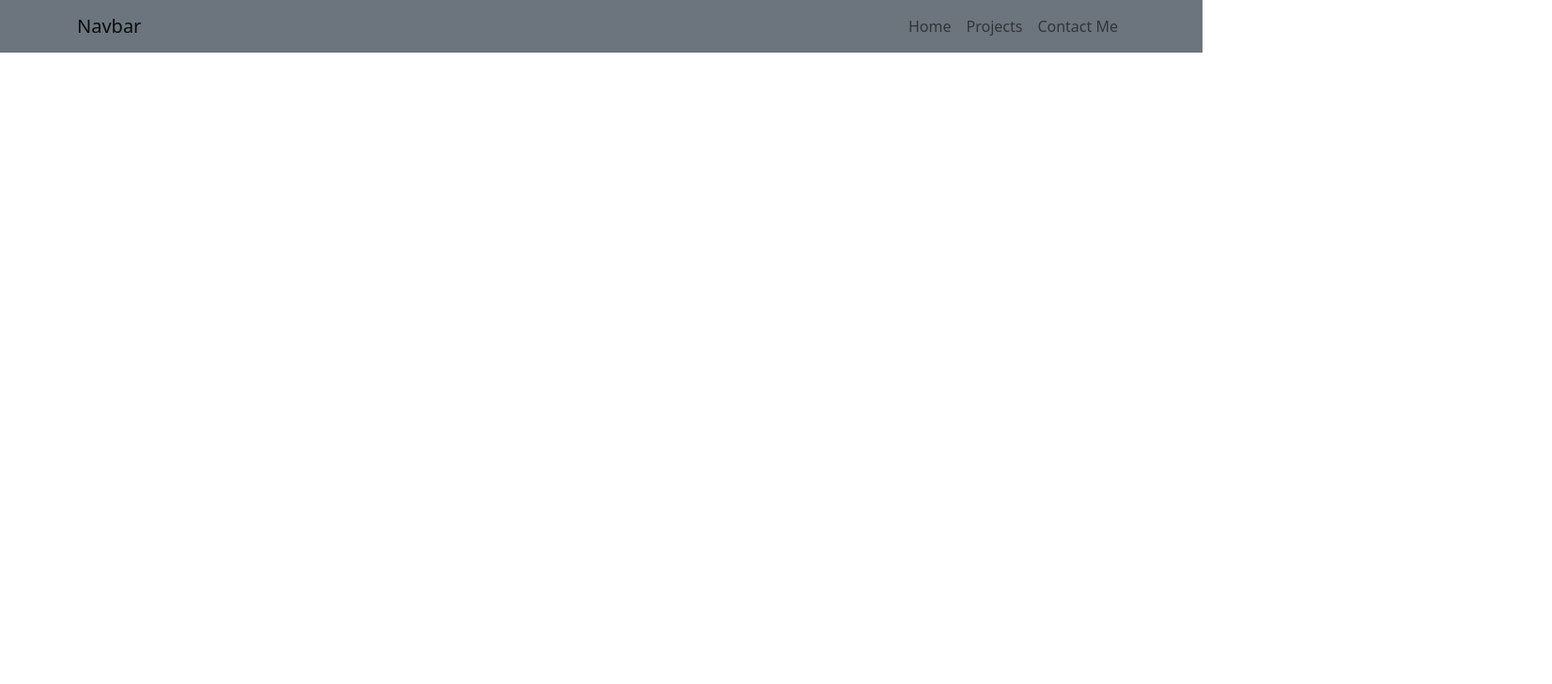
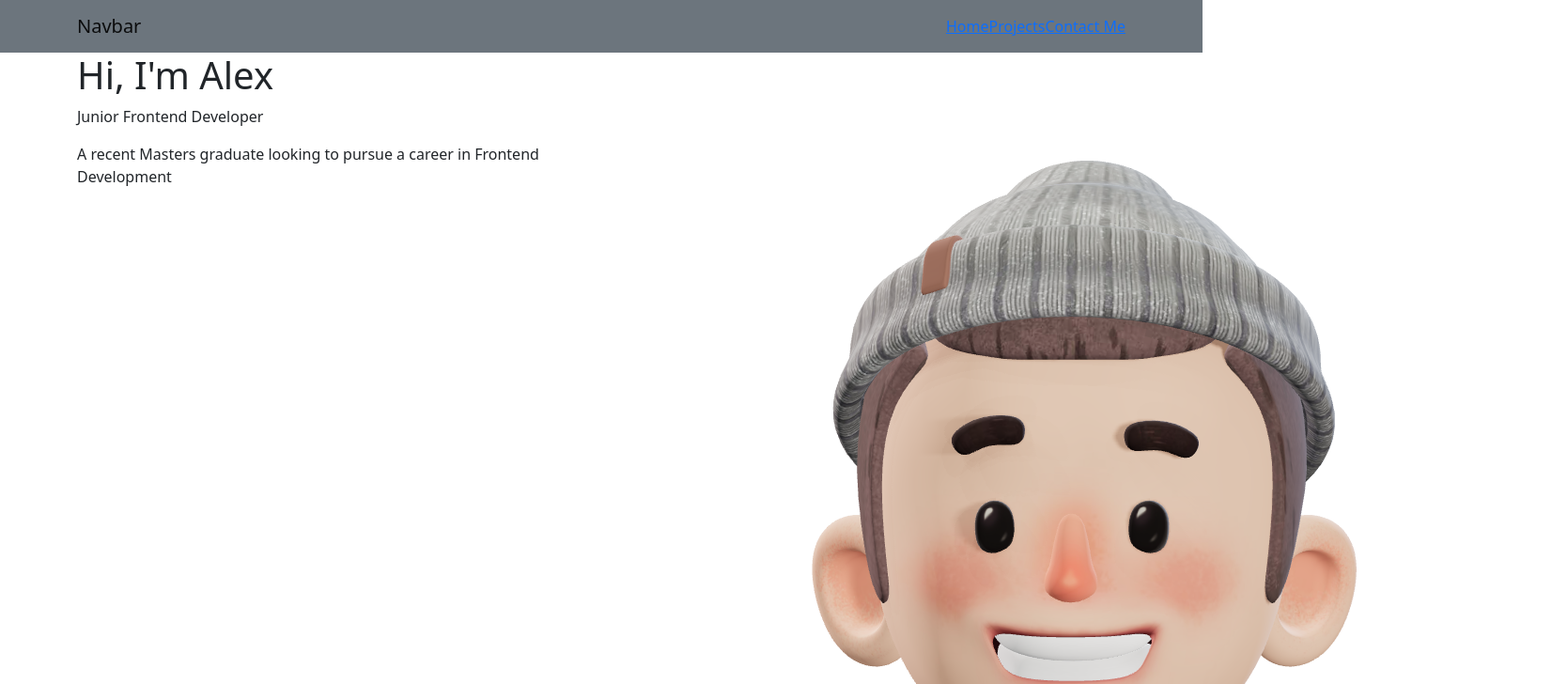
Before and after one commit to AlexAins/React-Portfolio, a React (Create React App) app: page / in a window 1280 px wide. Shown: the top 728 px of the page at 94% size, 1652 px wide, since content can reach past the window. Built offline with nearby package versions, Linux system fonts and the light colour scheme.

Commit message:
Fixed refresh issue on deployed app, chaning to HashRouter

```diff
--- a/src/App.js
+++ b/src/App.js
@@ -1,5 +1,5 @@
 import React from 'react';
-import { BrowserRouter as Router, Route, Routes } from 'react-router-dom';
+import { HashRouter as Router, Route, Routes } from 'react-router-dom';
 import Header from './components/Header';
 import Home from './components/Home/Home';
 import Contact from './components/Contact/Contact';
@@ -12,10 +12,10 @@
     <Router>
       <div>
         <Header />
-        <Routes basename="react-portfolio">
-          <Route path="/react-portfolio" element={<Home />} />
-          <Route path="/react-portfolio/projects" element={<Portfolio />} />
-          <Route path="/react-portfolio/contact" element={<Contact />} />
+        <Routes>
+          <Route path="/" element={<Home />} />
+          <Route exact path="/projects" element={<Portfolio />} />
+          <Route exact path="/contact" element={<Contact />} />
         </Routes>
       </div>
     </Router>
--- a/src/components/NavTabs.js
+++ b/src/components/NavTabs.js
@@ -1,39 +1,23 @@
 import React from 'react';
-import { NavLink } from 'react-router-dom';
+import { Link } from 'react-router-dom';
 
 function NavTabs() {
   return (
     <ul className="navbar-nav ms-auto">
       <li className="nav-item">
-        <NavLink
-          to="/react-portfolio"
-          end
-          className={({ isActive }) =>
-            isActive ? 'nav-link active' : 'nav-link'
-          }
-        >
+        <Link to="/">
           Home
-        </NavLink>
+        </Link>
       </li>
       <li className="nav-item">
-        <NavLink
-          to="/react-portfolio/projects"
-          className={({ isActive }) =>
-          isActive ? 'nav-link active' : 'nav-link'
-          }
-        >
+        <Link to="/projects">
           Projects
-        </NavLink>
+        </Link>
       </li>
       <li className="nav-item">
-        <NavLink
-          to="/react-portfolio/contact"
-          className={({ isActive }) =>
-          isActive ? 'nav-link active' : 'nav-link'
-          }
-        >
+        <Link to="/contact">
           Contact Me
-        </NavLink>
+        </Link>
       </li>
     </ul>
   );
```
